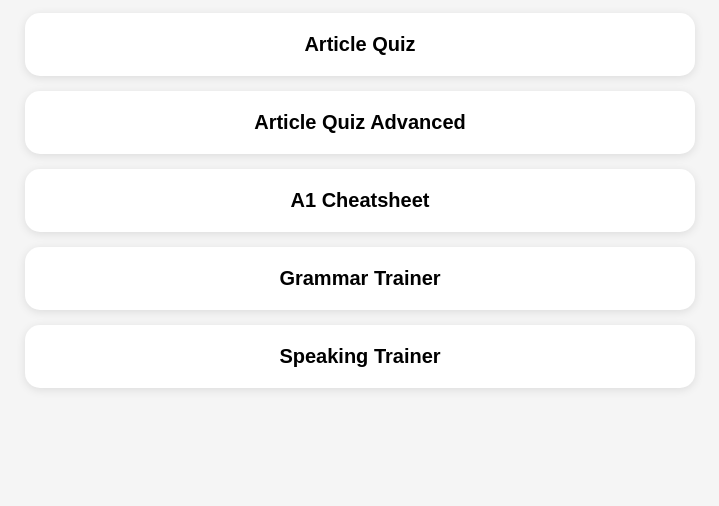
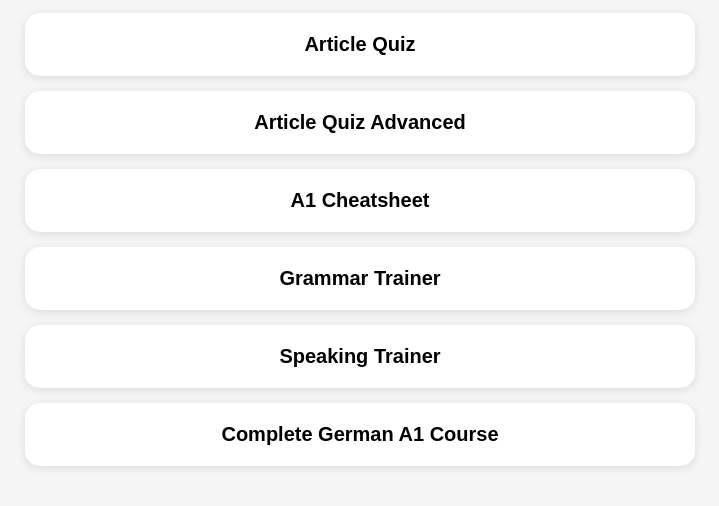
Before and after one commit to adityashrv/germannew, a plain HTML site: page index.html in a window 1280 px wide. Shown: the part 130-636 px from the top of the page, without its empty margins (280-999 px from the left). Drawn offline with Linux system fonts and the light colour scheme.

Commit message:
Update index.html

```diff
--- a/index.html
+++ b/index.html
@@ -67,6 +67,9 @@
         Speaking Trainer
     </a>
 
+    <a class="card" href="german-a1-course/">
+    Complete German A1 Course
+    </a>
 </div>
 
 </body>
```
